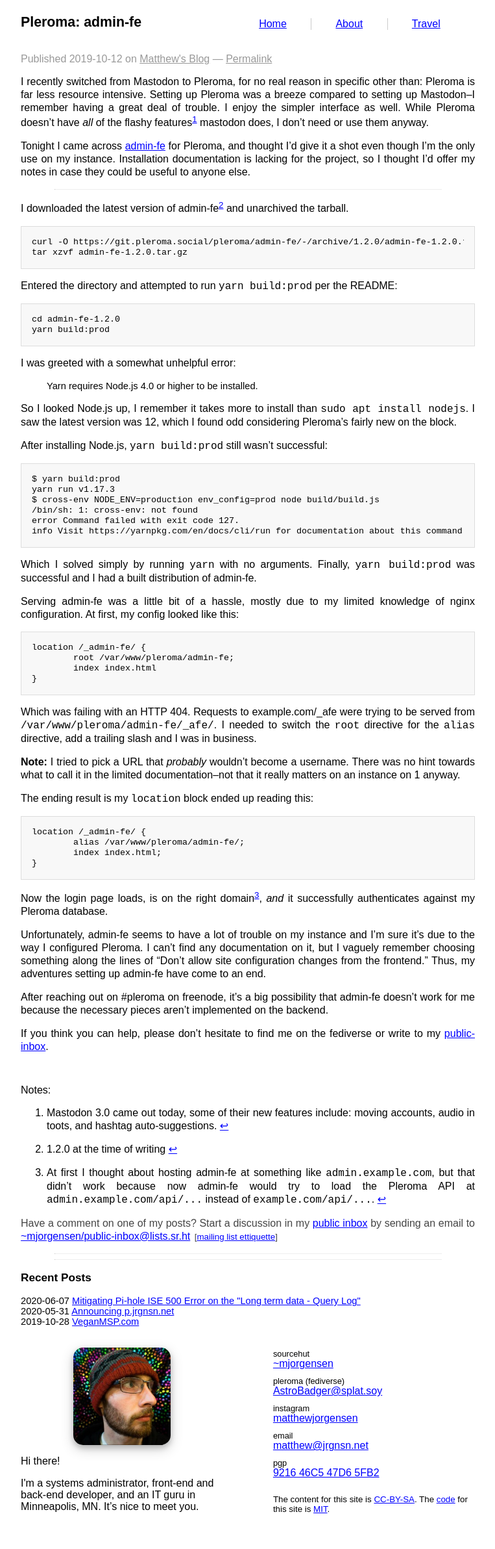
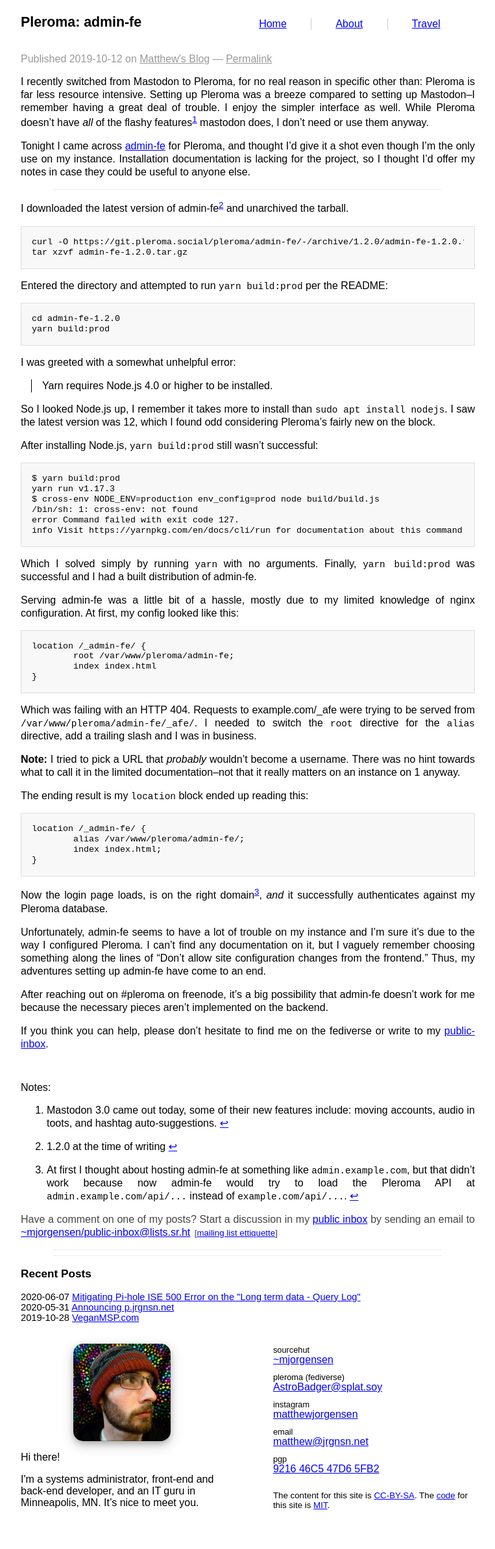
Before and after one commit to prplecake/jrgnsn.net, a Jekyll site: the page built from _posts/2019-10-12-Pleroma-admin-fe.md, in a window 1280 px wide. Shown: the whole page at 65% size, without its empty margins (258-1021 px from the left). Built offline with Jekyll 4.4.1, drawn with Linux system fonts in a browser that asks for light colours.

Commit message:
Update styles
- Add blockquote style

```diff
--- a/css/style.scss
+++ b/css/style.scss
@@ -43,14 +43,14 @@
 
 code {
 	font-family: monospace;
+	font-size: 0.9em;
 }
 
 blockquote {
-
-}
-
-blockquote p {
-	font-size: 11pt !important;
+	border-left: 1px solid black;
+	margin-left: 1em;
+	margin-right: 1em;
+	padding-left: 1em;
 }
 
 a {
```
